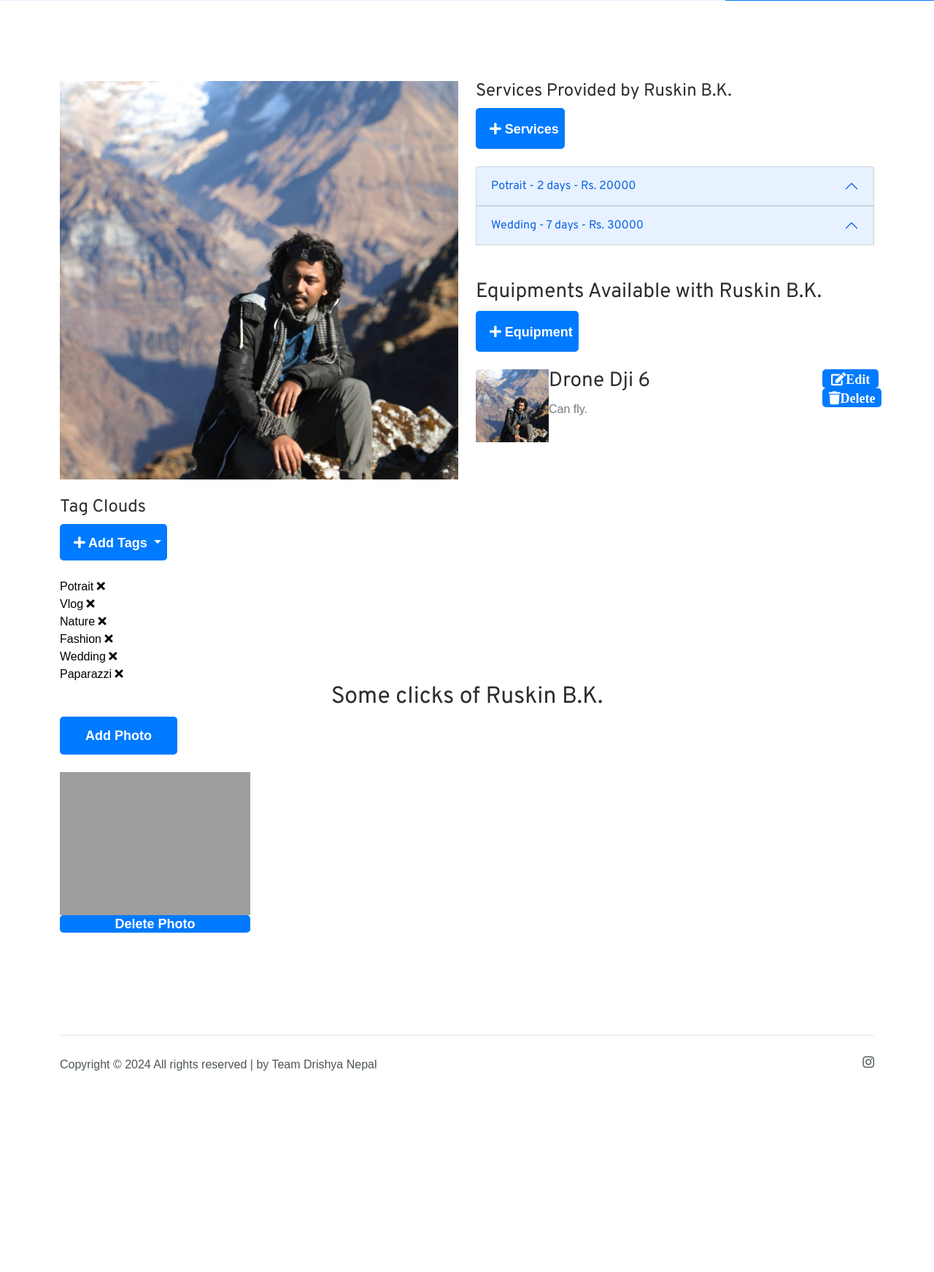
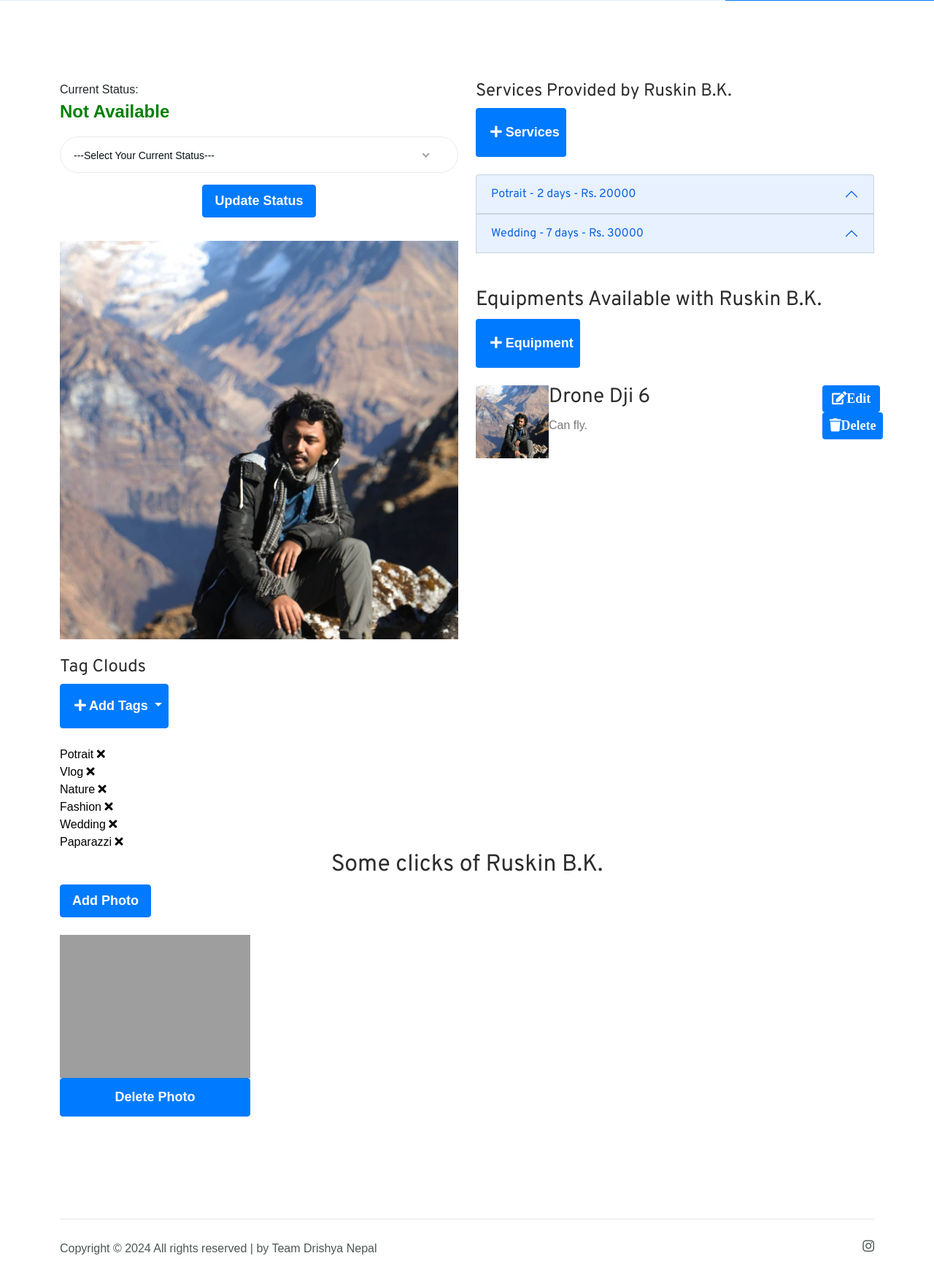
Before and after one commit to Kaiisenseii/Drishya_Nepal, a Django app: page /photographer-update/18 in a window 1280 px wide. Shown: the part 342-2085 px from the top of the page at 73% size. Before the commit the page ends 1809 px from the top, so only its background shows below. Run offline with Django 5.2, Linux system fonts and the light colour scheme; data comes from the database, SQL or seed files in the repository; both versions use the stored data as it was after the commit; some libraries are stand-ins or nearby versions; some web fonts are replaced; grey boxes are pictures that could not be loaded.

Commit message:
Photographer status milayo

```diff
--- a/service_provider/models.py
+++ b/service_provider/models.py
@@ -17,6 +17,7 @@
     This class is for photographer details
     '''
     STATUS_CHOICES = (
+        ('', '---Select Your Current Status---'),
         ('Available', 'Available'),
         ('Booked', 'Booked'),
         ("Not Available", 'Not Available'),
--- /dev/null
+++ b/static/css/photographer-update.css
@@ -0,0 +1,100 @@
+form {
+    display: flex;
+    flex-direction: column;
+    align-items: center;
+    margin-bottom: 2rem;
+  }
+
+  .update-status {
+    position: relative;
+    margin-bottom: 1rem;
+    width: 100%;
+  }
+
+  .update-status label {
+    position: absolute;
+    top: 50%;
+    left: 1rem;
+    transform: translateY(-50%);
+    padding: 0.25rem 0.5rem;
+    font-size: 1rem;
+    color: #333;
+    background-color: #fff;
+    pointer-events: none;
+    border-radius: 0.25rem;
+    transition: all 0.1s ease-in;
+  }
+
+  .update-status input[type="text"],
+  .update-status select {
+    display: block;
+    width: 100%;
+    padding: 0.5rem 1rem;
+    font-size: 1rem;
+    line-height: 1.5;
+    color: #333;
+    background-color: #fff;
+    border: 1px solid #ccc;
+    border-radius: 0.25rem;
+    transition: border-color 0.15s ease-in-out, box-shadow 0.15s ease-in-out;
+  }
+
+  .update-status input[type="text"]:focus,
+  .update-status select:focus {
+    outline: none;
+    box-shadow: 0 0 0 0.2rem rgba(0, 123, 255, 0.25);
+  }
+
+  .btn {
+    display: inline-block;
+    font-weight: 400;
+    text-align: center;
+    vertical-align: middle;
+    user-select: none;
+    border: 1px solid transparent;
+    padding: 0.5rem 1rem;
+    font-size: 1rem;
+    line-height: 1.5;
+    border-radius: 0.25rem;
+    transition: color 0.15s ease-in-out, background-color 0.15s ease-in-out, border-color 0.15s ease-in-out, box-shadow 0.15s ease-in-out;
+  }
+
+  .btn-primary {
+    color: #fff;
+    background-color: #007bff;
+    border-color: #007bff;
+  }
+
+  .btn-primary:hover {
+    color: #fff;
+    background-color: #0069d9;
+    border-color: #0062cc;
+  }
+
+  .btn-primary:focus {
+    color: #fff;
+    background-color: #0062cc;
+    border-color: #005cbf;
+    box-shadow: 0 0 0 0.2rem rgba(38, 143, 255, 0.5);
+  }
+
+ .photographer-status {
+    font-weight: bold;
+    font-size: 1.5rem;
+    margin-bottom: 1rem;
+ }
+
+.photographer-status.available {
+    color: green;
+  }
+
+.photographer-status.not-available {
+    color: rgb(255, 0, 0) !important;
+  }
+
+ .photographer-status.booked {
+    color: orange;
+  }
+.photographer-status.busy{
+    color: red;
+}
--- a/website/templates/photographer-details.html
+++ b/website/templates/photographer-details.html
@@ -2,7 +2,7 @@
 {% load static %}
 
 {% block body %}
-
+<link rel="stylesheet" href="{% static 'css/photographer-detail.css' %}">
 <main>
   <div class="slider-area">
     <div class="slider-height2 slider-bg2 d-flex align-items-end">
@@ -11,6 +11,8 @@
           <div class="col-xl-12">
             <div class="hero__caption hero__caption2">
               <h2>{{photographer.user.get_full_name}}</h2>
+
+
             </div>
           </div>
         </div>
@@ -24,6 +26,7 @@
         <section class="blog_area single-post-area section-padding">
           <div class="container">
             <div class="single-post">
+              <div class="photographer-status {{ photographer.status|lower }}">{{ photographer.status }}</div>
               <div class="feature-img">
                 <img class="img-fluid" src="{{photographer.user.profile_pic.url}}" alt />
               </div>
--- a/website/templates/photographer-update.html
+++ b/website/templates/photographer-update.html
@@ -1,5 +1,6 @@
 {% extends "base.html" %} {% load static %} {% block body %}
 <link rel="stylesheet" href="{% static 'css/lightbox.css' %}" />
+<link rel="stylesheet" href="{% static 'css/photographer-update.css' %}" />
 <main>
   <div class="slider-area">
     <div class="slider-height2 slider-bg2 d-flex align-items-end">
@@ -22,6 +23,21 @@
         <div class="col-lg-6">
           <div class="row">
             <div class="col-12">
+
+              Current Status: <div class="photographer-status {{ photographer.status|lower }}">{{ photographer.status }}</div>
+
+              <form method="post">
+                {% csrf_token %}
+                <div class="update-status">
+                  <label for="status">Status</label>
+                  <select name="status" id="status" class="form-control">
+                    {% for choice in status_choices %}
+                      <option value="{{ choice.0 }}">{{ choice.1 }}</option>
+                      {% endfor %}
+                  </select>
+                </div>
+                <button type="submit" class="btn btn-primary">Update Status</button>
+              </form>
               <div class="single-post">
                 <div class="feature-img">
                   <img
--- a/website/views.py
+++ b/website/views.py
@@ -163,6 +163,8 @@
 def photographer_details_update(request, id):
 
     photographer= Photographer.objects.get(id=id)
+    status_choices = Photographer.STATUS_CHOICES
+
 
     if request.user.is_authenticated:
         user = DrishyaNepalUser.objects.get(id=request.user.id)
@@ -269,6 +271,19 @@
                 messages.success(request=request, message='Photo doesnot added')
                 print(form.errors)
 
+        if "status" in request.POST:  # change status of the user
+            status = request.POST['status']
+
+            if status == '':
+                status = photographer.status
+            photographer.status = status
+            photographer.save()
+            messages.success(request=request, message='Status updated successfully!')
+            return redirect("photographer-update", photographer.id)
+
+
+
+
 
     equipment_form = EquipmentForm()
     photographer = Photographer.objects.get(id=id)
@@ -277,12 +292,15 @@
     photos = Photo.objects.all().filter(photographer=photographer)
     tags = Tag.objects.all()
     context = {
+
         "photographer" : photographer,
         "services" : services,
         'equipments' : equipments,
         'photos' : photos,
         'equipment_form' : equipment_form,
         'tags' : tags,
+        'status_choices' : status_choices,
+
     }
 
     return render(request, 'photographer-update.html', context)
```
Also changed, not shown: static/css/photographer-detail.css (added, +100 -0 lines), static/css/photographer-section.css (added, +17 -0 lines), website/templates/photographers-section.html (+7 -1 lines), Authentication/forms.py (line endings or trailing spaces), Authentication/models.py (line endings or trailing spaces), db.sqlite3, management/forms.py (line endings or trailing spaces), service_provider/forms.py (line endings or trailing spaces).
